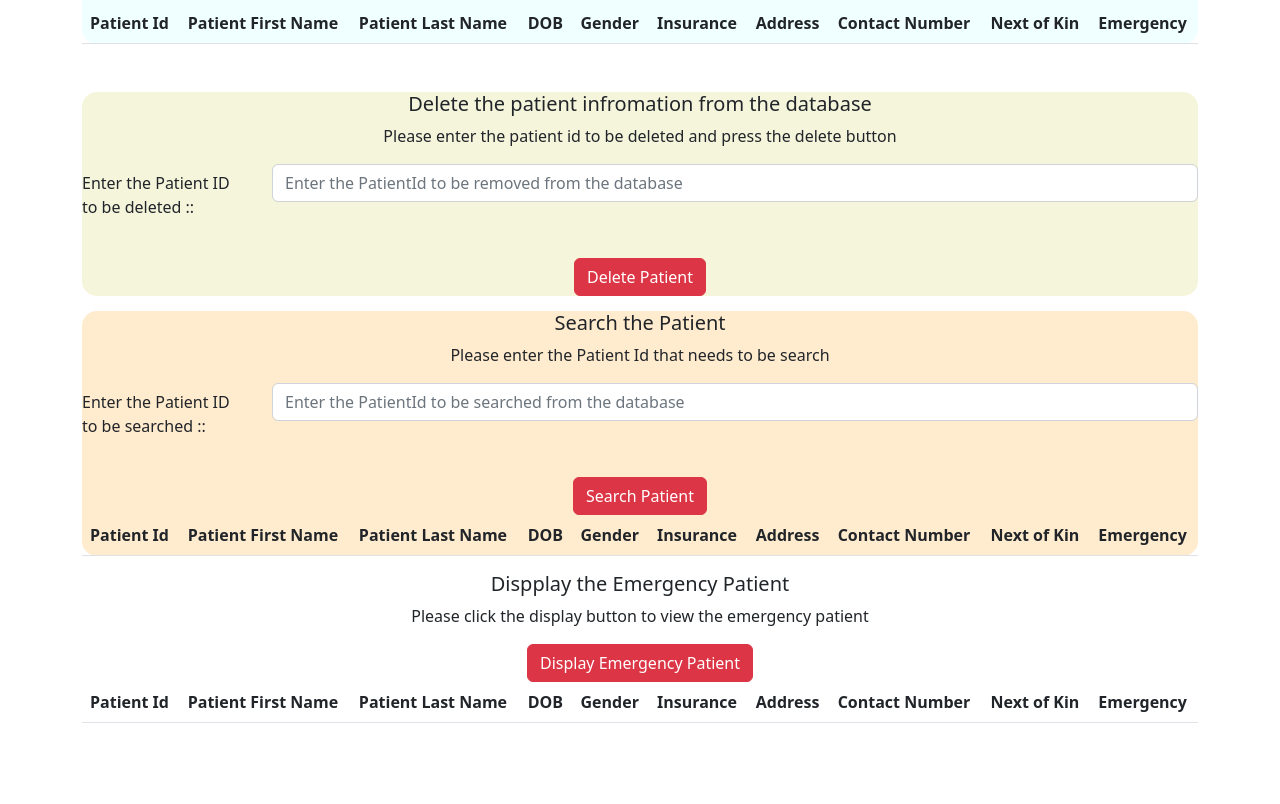
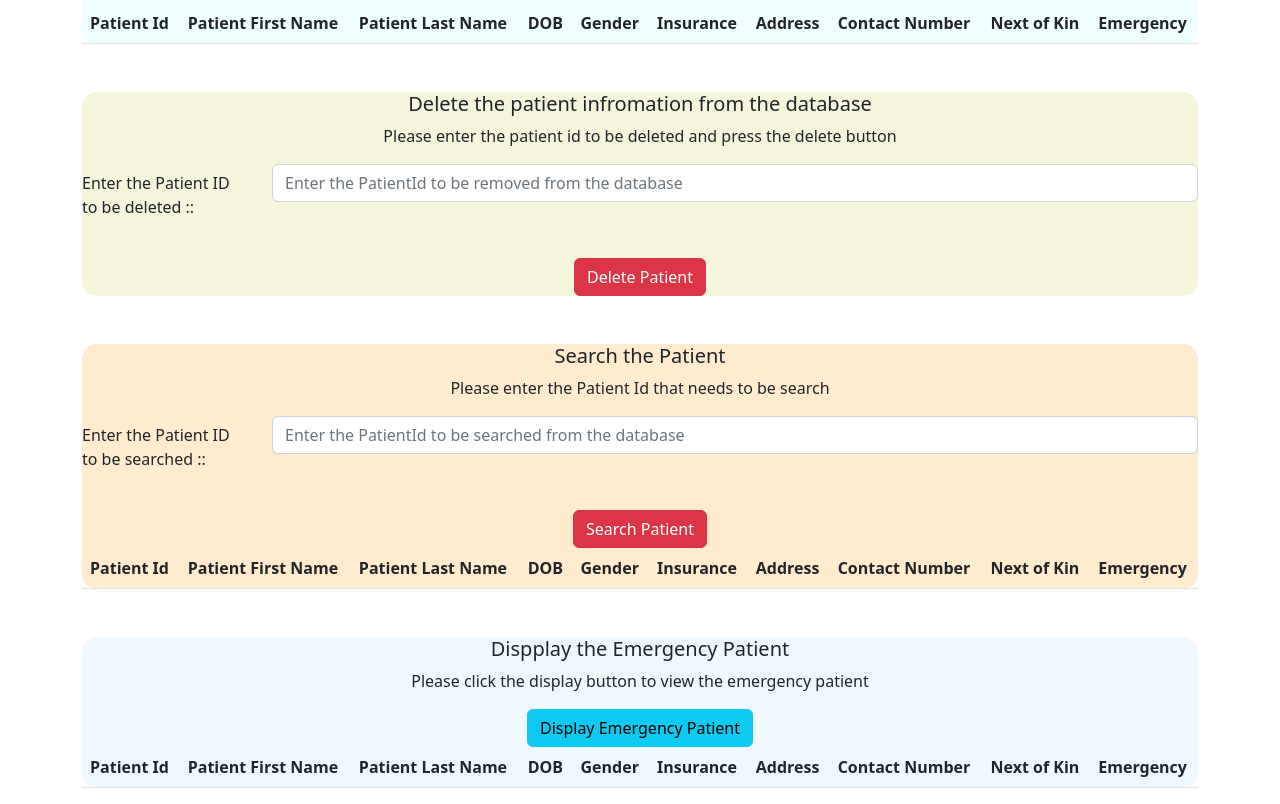
Before and after one commit to roshan-lama-dev/medicalRecordsTypescript, a plain HTML site: page index.html in a window 1280 px wide. Shown: the part 1156-1960 px from the top of the page. Before the commit the page ends 1895 px from the top, so only its background shows below. Drawn offline with nearby package versions, Linux system fonts and the light colour scheme; a script that the page names is missing.

Commit message:
final updates

```diff
--- a/index.html
+++ b/index.html
@@ -282,7 +282,7 @@
         </div>
 
         <!-- Search Field -->
-        <div class="searchPatient">
+        <div class="searchPatient mt-5">
           <div class="text text-center">
             <h5>Search the Patient</h5>
             <p>Please enter the Patient Id that needs to be search</p>
@@ -331,14 +331,14 @@
         </div>
 
         <!-- Dispaly Emergency Field -->
-        <div class="emergencyDisplay">
+        <div class="emergencyDisplay mt-5">
           <div class="text text-center">
             <h5>Dispplay the Emergency Patient</h5>
             <p>Please click the display button to view the emergency patient</p>
           </div>
 
           <div class="col text-center">
-            <button class="btn btn-danger" onclick="displayEmergency()">
+            <button class="btn btn-info" onclick="displayEmergency()">
               Display Emergency Patient
             </button>
           </div>
--- a/style.css
+++ b/style.css
@@ -21,3 +21,10 @@
   box-shadow: 5ch;
   min-height: 20px;
 }
+
+.emergencyDisplay {
+  background-color: aliceblue;
+  border-radius: 15px;
+  box-shadow: 5ch;
+  min-height: 20px;
+}
```
